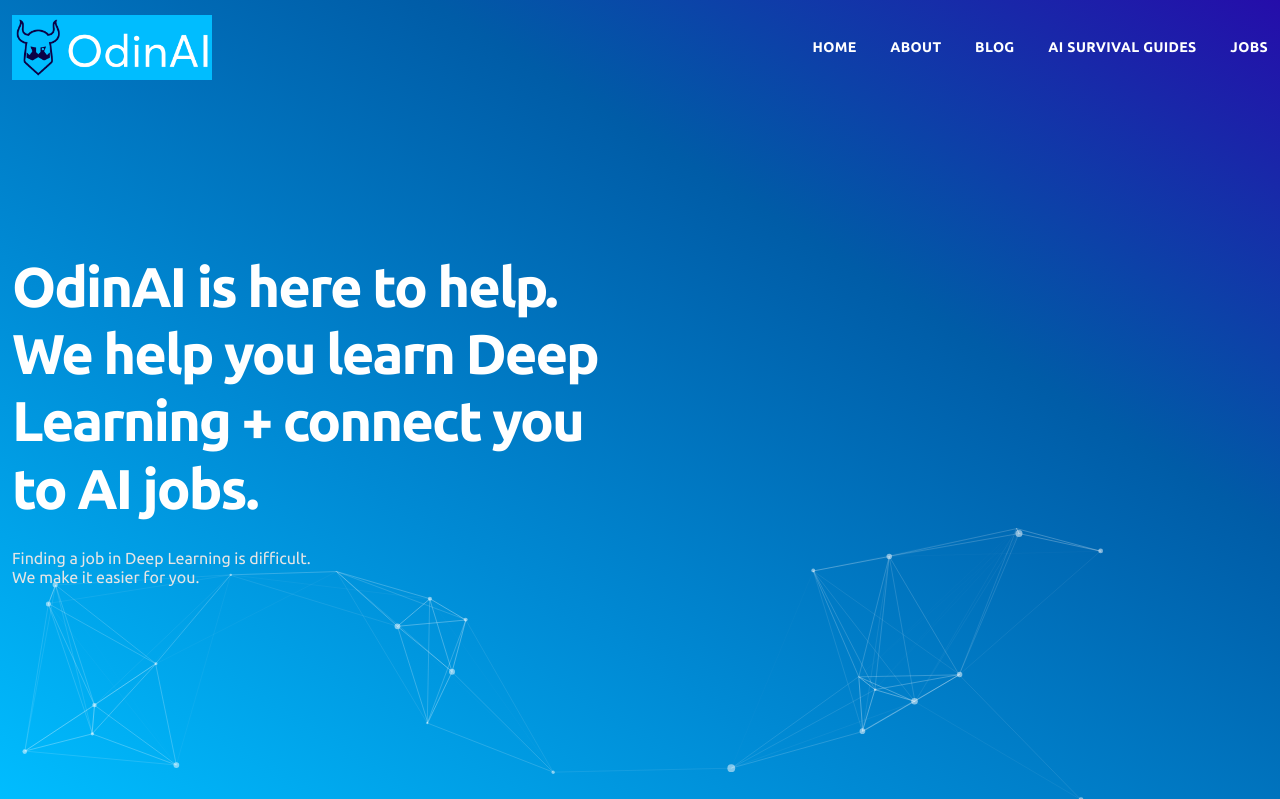
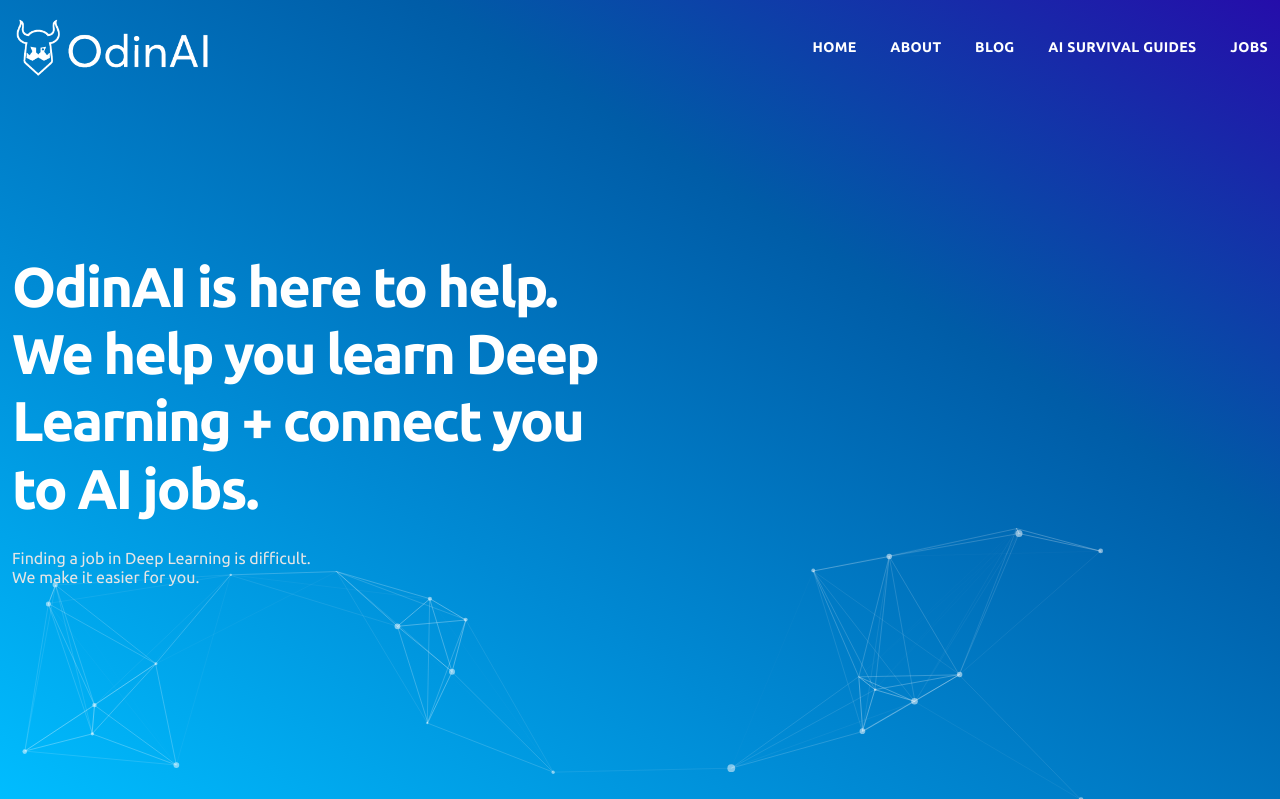
Before and after one commit to gokulthehunter/odinAI-front, a Django app: page /index/ in a window 1280 px wide. Shown: the top 799 px of the page. Run offline with Django 3.2, Linux system fonts and the light colour scheme; some libraries are stand-ins or nearby versions.

Commit message:
logo img change

```diff
--- a/home/templates/home/index.html
+++ b/home/templates/home/index.html
@@ -21,7 +21,11 @@
         <div class="row align-items-center">
           <div class="col-md-3">
             <div class="main_nav_holder--img">
-              <img src="{% static 'images/odinai-onlightbluebg.png' %}" class="img-fluid" alt="OdinAI">
+              <!-- <img src="{% static 'images/odinai-transparent.png' %}" class="img-fluid" alt="OdinAI"> -->
+              <img src="{% static 'images/odinai-transparent.png' %}"
+              data-top="{% static 'images/odinai-transparent.png' %}"
+              data-down="{% static 'images/odinai-onlightbluebg.png' %}"
+              class="img-fluid" alt="OdinAI">
             </div>
           </div>
           <div class="col-md-9">
@@ -319,8 +323,14 @@
       $(window).on("load scroll",function(){
         if($(window).scrollTop() > 0){
           $(".main_nav").addClass("nav-active");
+          var btmImg = $(".main_nav_holder--img img").attr("data-down");
+          $(".main_nav_holder--img img").attr("src", btmImg);
+          console.log(btmImg);
         }else{
           $(".main_nav").removeClass("nav-active");
+          var upImg = $(".main_nav_holder--img img").attr("data-top");
+          console.log(upImg);
+          $(".main_nav_holder--img img").attr("src", upImg);
         }
       });
       // navigation action[end]
```
Also changed, not shown: static/images/odinai-transparent.png.
